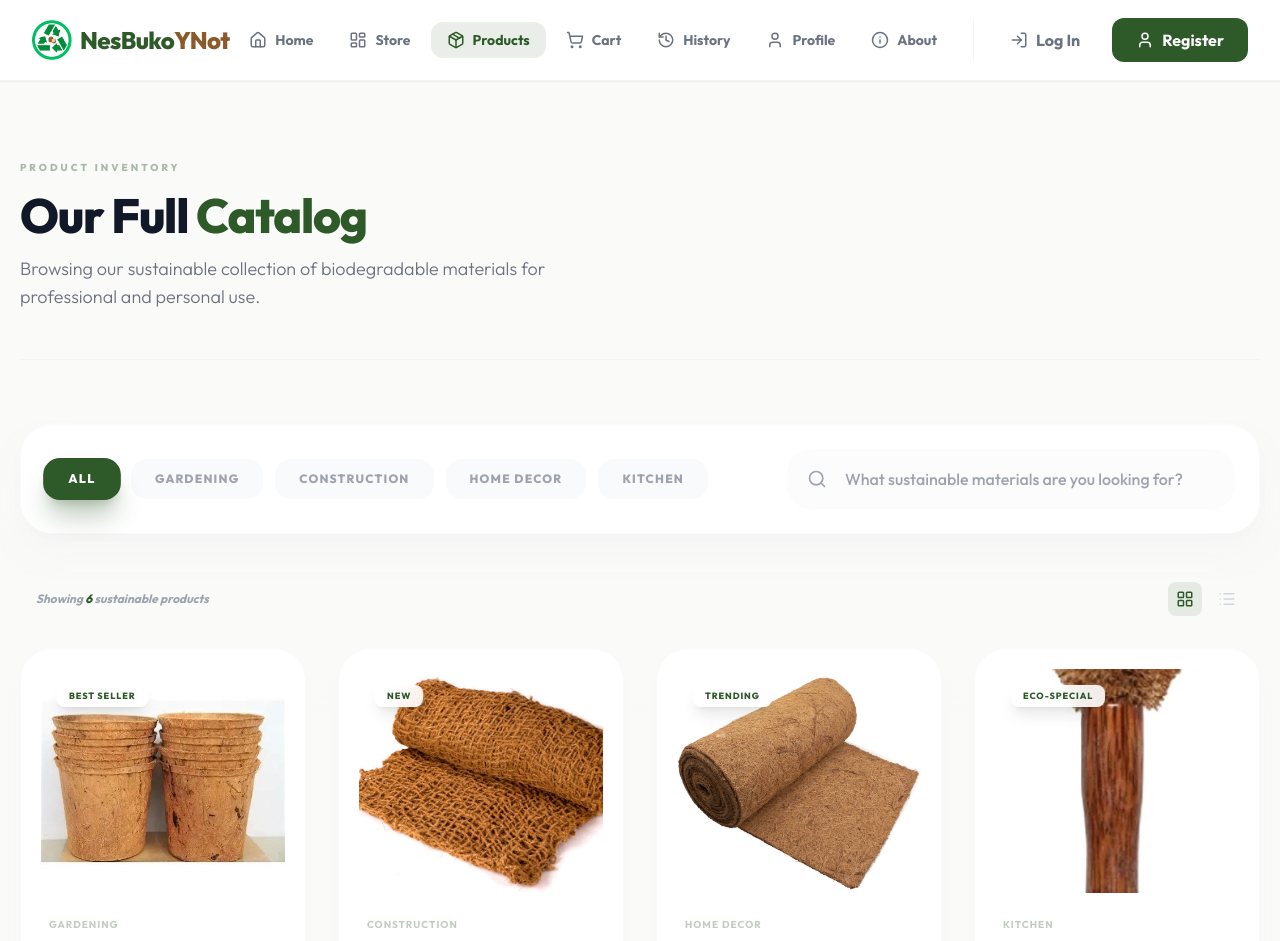
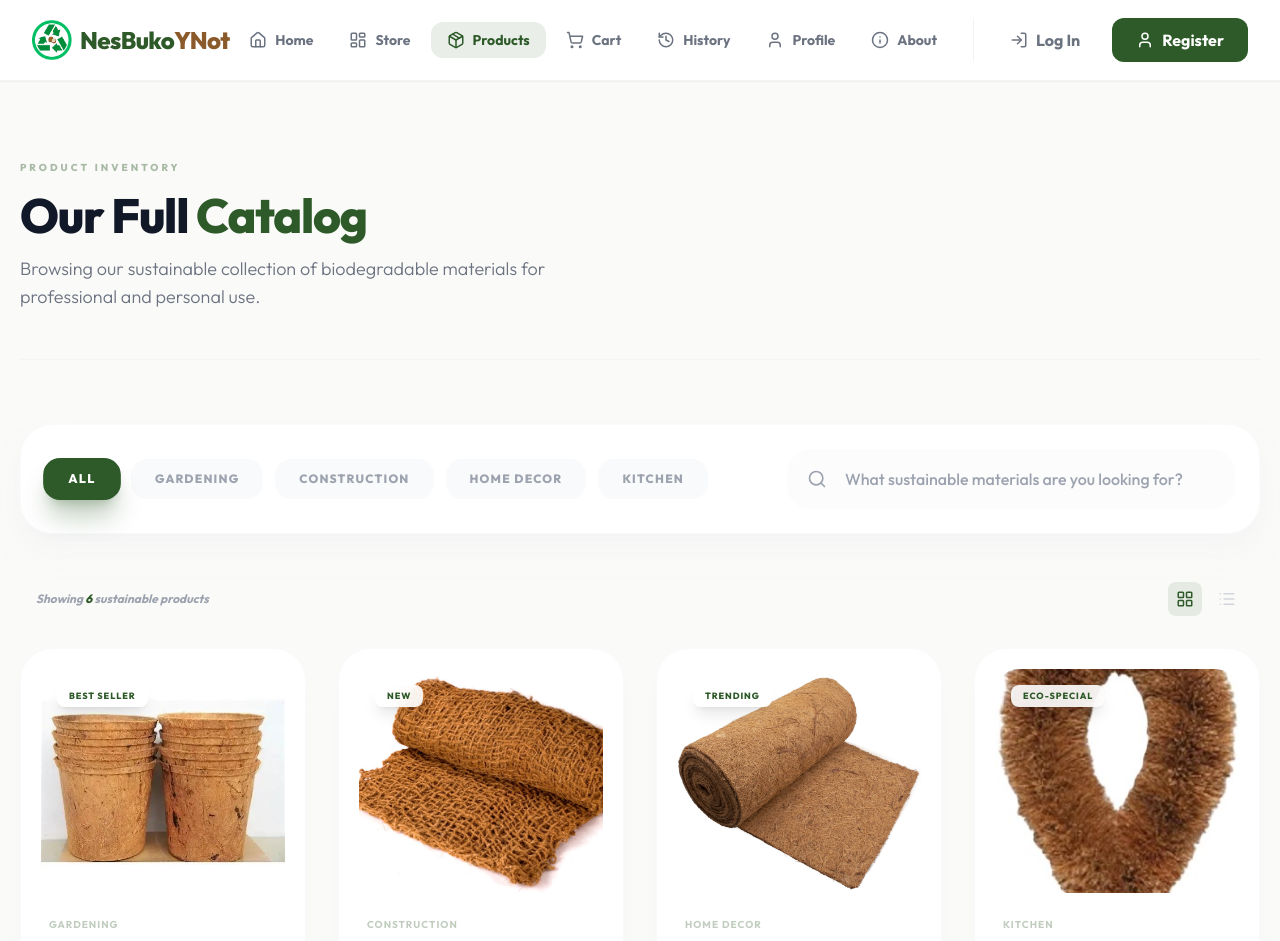
Before and after one commit to NesBukoYNot/nesbukoynot.github.io, a React (Vite) app: page /#/products in a window 1280 px wide. Shown: the top 941 px of the page. Built offline with nearby package versions, Linux system fonts and the light colour scheme.

Commit message:
style: refine Coconut Fiber Brush image positioning [Audit Time: 2026-03-09 15:57:03]

```diff
--- a/src/pages/Products.jsx
+++ b/src/pages/Products.jsx
@@ -77,7 +77,8 @@
                             <img
                                 src={product.image}
                                 alt={product.name}
-                                className="w-full h-full object-cover group-hover:scale-110 transition-transform duration-700"
+                                className={`w-full h-full object-cover group-hover:scale-110 transition-transform duration-700 ${product.id === 4 ? 'object-[center_15%]' : ''
+                                    }`}
                             />
                             {product.tag && (
                                 <span className="absolute top-4 left-4 px-3 py-1 rounded-lg bg-white/90 backdrop-blur-md text-[9px] font-black text-primary uppercase tracking-widest shadow-lg">
```
